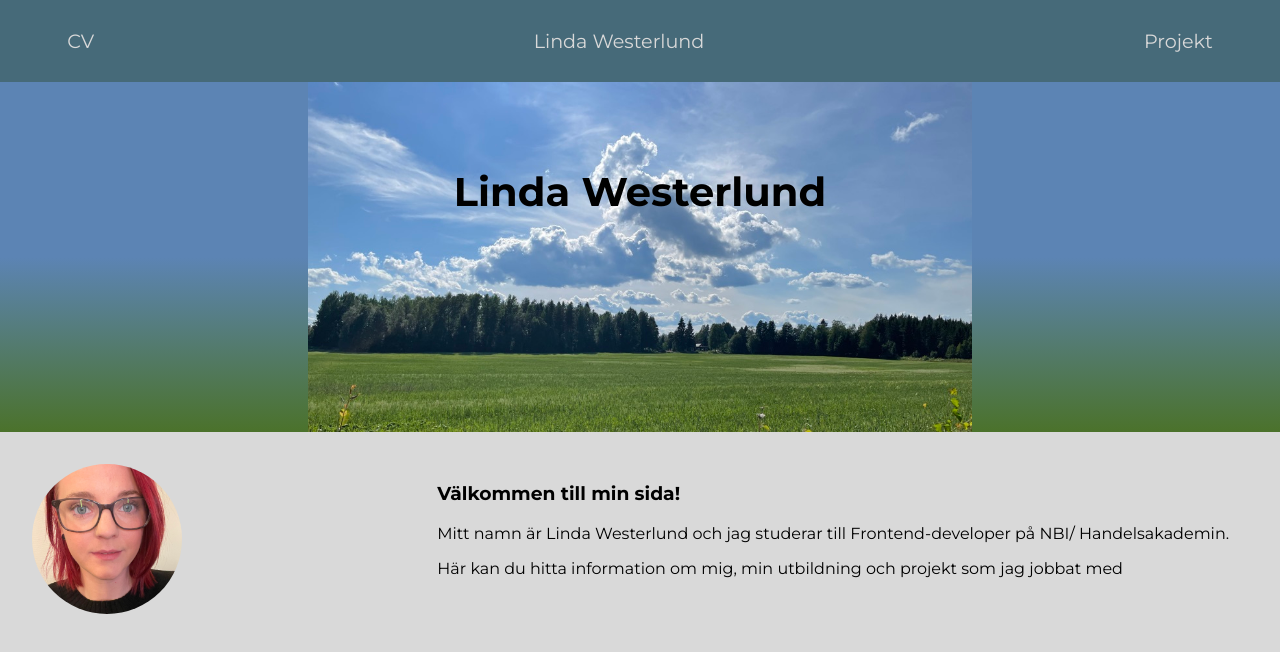
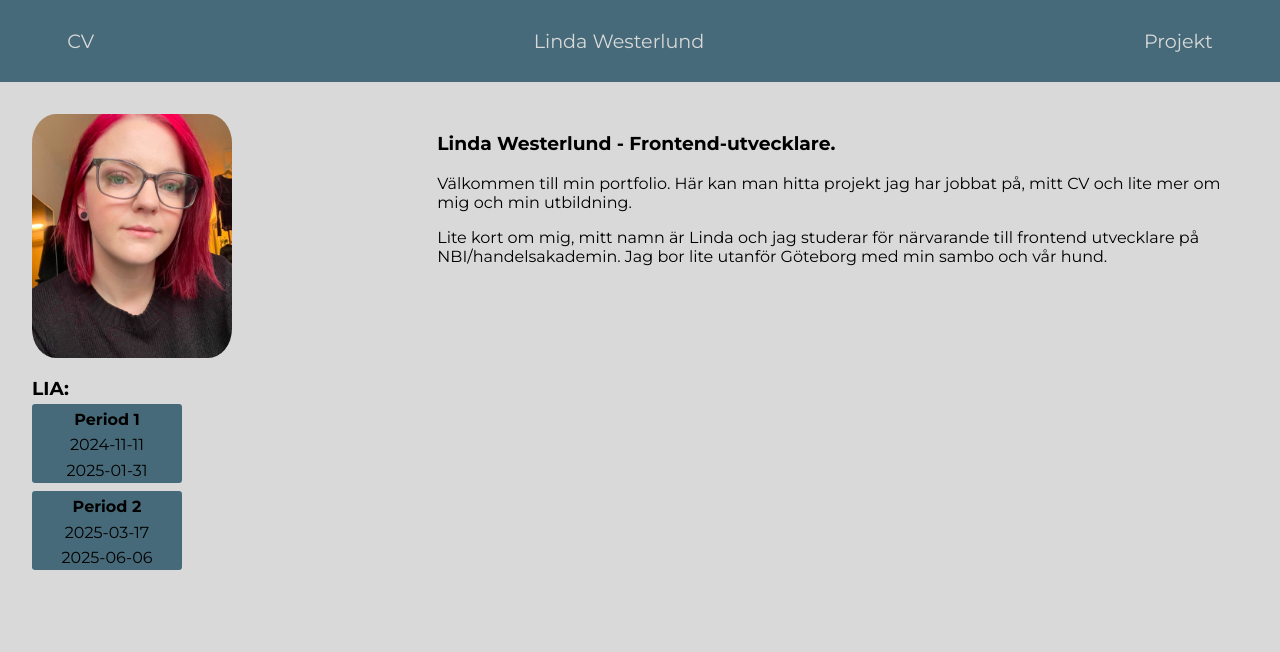
Before and after one commit to Vadfinnsinte/Linda-W-portfolio, a React (Vite) app: page / in a window 1280 px wide. Shown: the top 652 px of the page. Built offline with nearby package versions, Linux system fonts and the light colour scheme.

Commit message:
made changes to landingPage

```diff
--- a/src/components/LandnigPageAlt.jsx
+++ b/src/components/LandnigPageAlt.jsx
@@ -2,21 +2,36 @@ import field from "../assets/field.jpeg"
 // import fieldTwo from "../assets/fieldTwo.jpeg"
 import fieldTwo from "../assets/fieldTwoagain.jpg"
 import akira from "../assets/akira.jpeg"
-import profilePic from "../assets/imageLinda.png"
+import profilePic from "../assets/jag.jpg"
 
 const LandingPageAlt = () => {
     return (
         <>
-            <div className="wel-pic">
+            {/* <div className="wel-pic">
                 <img className="field-pic" src={fieldTwo}/>
                 <h1 className="name">Linda Westerlund</h1>
-            </div>
+            </div> */}
             <section className="welcome-txt">
             <img className="profile-pic" src={profilePic}/>
+
                 <div>
-                    <h3> Välkommen till min sida!</h3>
-                    <p>Mitt namn är Linda Westerlund och jag studerar till Frontend-developer på NBI/ Handelsakademin.</p>
-                    <p>Här kan du hitta information om mig, min utbildning och projekt som jag jobbat med</p>
+                    <h3> Linda Westerlund - Frontend-utvecklare.</h3>
+                    <p>Välkommen till min portfolio. Här kan man hitta projekt jag har jobbat på, mitt CV och lite mer om mig och min utbildning.</p>
+                    <p>Lite kort om mig, mitt namn är Linda och jag studerar för närvarande till frontend utvecklare på NBI/handelsakademin. Jag bor lite utanför Göteborg med min sambo och vår hund.</p>
+
+                </div>
+                <div className="LIA-container">
+                        <h3>LIA: </h3>
+                    <section className="lia-period">
+                        <h4>Period 1</h4>
+                        <p>2024-11-11</p>
+                        <p>2025-01-31 </p>
+                     </section>
+                    <section className="lia-period">
+                        <h4>Period 2</h4>
+                        <p>2025-03-17</p>
+                        <p>2025-06-06</p>
+                     </section>
 
                 </div>
                 </section>
--- a/src/index.css
+++ b/src/index.css
@@ -8,6 +8,9 @@
   --font-family:  "Montserrat", sans-serif;
   --font-family-h: "Kanit", sans-serif;
   --text-white: #D9D9D9;
+}
+* {
+  box-sizing: border-box;
 }
 body {
   font-family: var(--font-family);
@@ -48,8 +51,8 @@ body {
 
 }
 .profile-pic, .profile-pic-cv {
-  width: 150px;
-  border-radius: 50%;
+  width: 200px;
+  border-radius: 12%;
 
 }
 /* .welcome-txt {
@@ -100,6 +103,31 @@ body {
   grid-template-columns: 1fr 2fr;
   margin: 2em;
 }
+.LIA-container h3 {
+  margin-bottom: 0.2em;
+  /* text-align: center; */
+}
+.lia-period {
+  background-color: var(--purple-acc);
+  max-width: 150px;
+  /* font-size: larger; */
+  padding: 0.2em 0 0.2em;
+  margin-bottom: 0.5em;
+  margin-top: 0.2em;
+  border-radius: 0.2em;
+  text-align: center;
+}
+.lia-period h4 {
+  margin-bottom: 0.2em;
+  margin-top: 0.2em;
+
+}
+.lia-period p {
+  margin-bottom: 0;
+  margin-top: 0.4em
+  /* background-color: aqua; */
+}
+
 
 /* CV CSS  */
 
@@ -112,8 +140,8 @@ body {
 }
 
 .CV {
-  background-color: rgb(95, 121, 74);
-  background-color: var(--green-acc);
+  /* background-color: rgb(95, 121, 74);
+  background-color: var(--green-acc); */
   margin: 1em;
   padding: 3em;
   /* text-align: center; */
```
Also changed, not shown: src/assets/jag.jpg (added).
